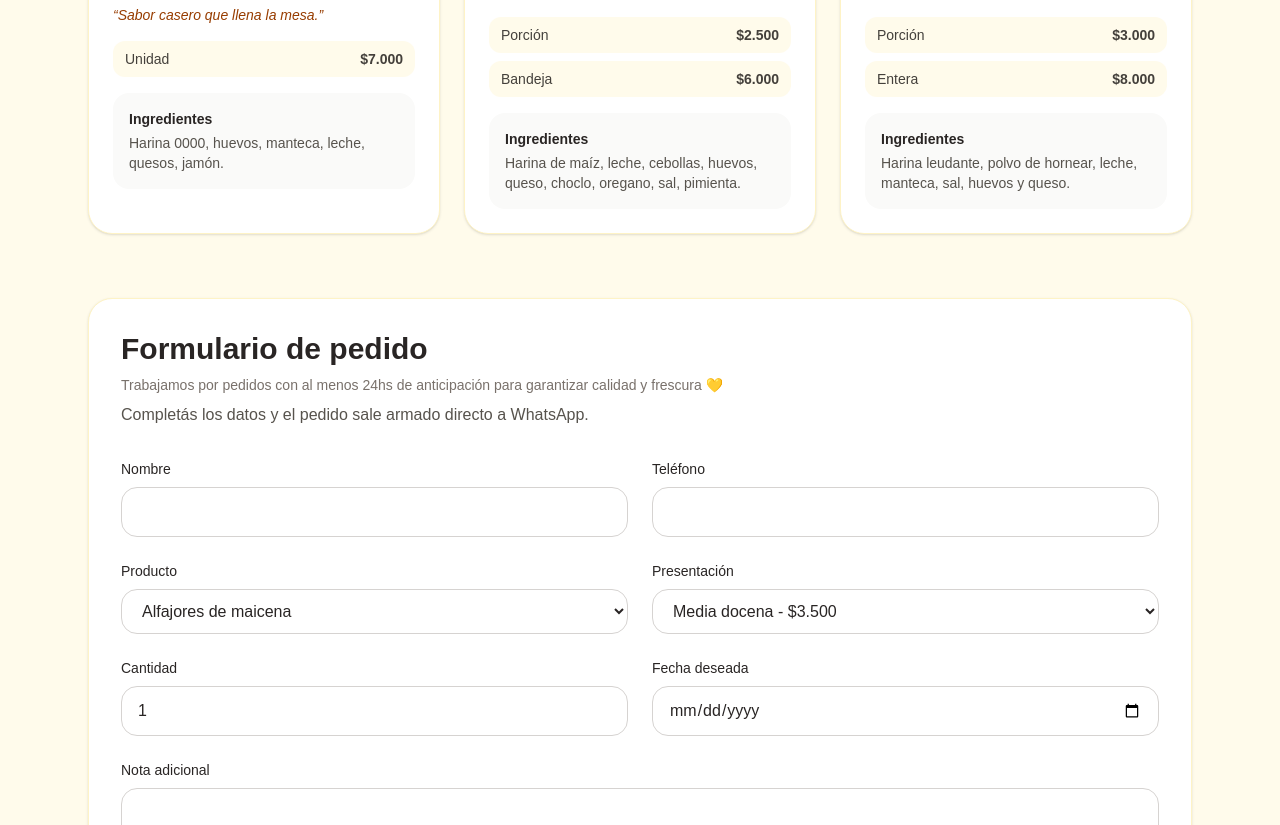
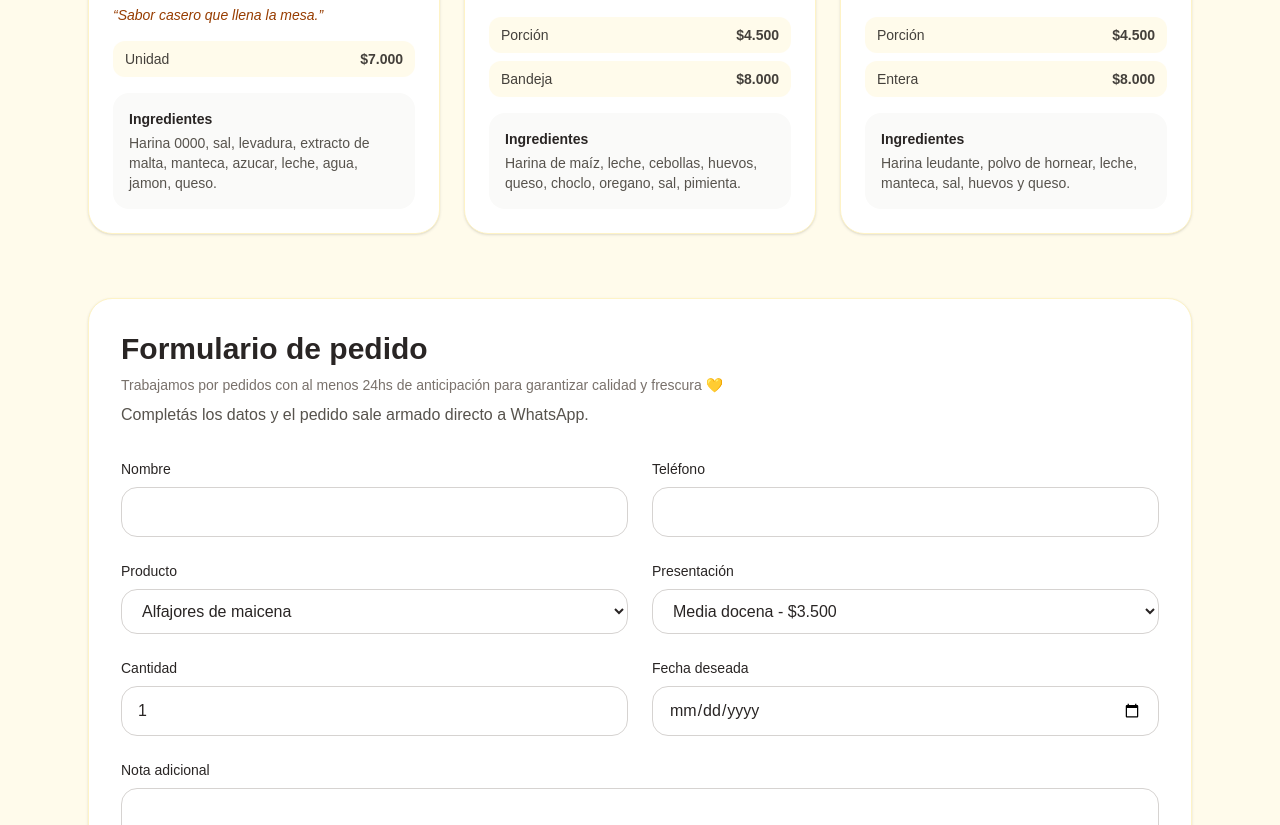
Before and after one commit to Zarzaandres/panaderia-carlita, a Next.js app: page / in a window 1280 px wide. Shown: the part 2200-3025 px from the top of the page. Built offline with nearby package versions, Linux system fonts and the light colour scheme.

Commit message:
actulizar texto

```diff
--- a/app/page.tsx
+++ b/app/page.tsx
@@ -82,14 +82,14 @@ export default function PanaderiaCarlitaWeb() {
       descripcion: 'Ideal para reuniones, picadas o para tener algo rico y práctico en casa. Molde de 25cm',
       frase: 'Sabor casero que llena la mesa.',
       imagen: '/productos/budin-pan-salado.jpg',
-      ingredientes: 'Harina 0000, huevos, manteca, leche, quesos, jamón.',
+      ingredientes: 'Harina 0000, sal, levadura, extracto de malta, manteca, azucar, leche, agua, jamon, queso.',
     },
     {
   id: 'sopa-paraguaya',
   nombre: 'Sopa paraguaya',
   variantes: [
-    { nombre: 'Porción', precio: 2500 },
-    { nombre: 'Bandeja', precio: 6000 }
+    { nombre: 'Porción', precio: 4500 },
+    { nombre: 'Bandeja', precio: 8000 }
   ],
   descripcion: 'Tarta salada tradicional, suave y con mucho sabor.',
   frase: 'Perfecta para acompañar cualquier comida.',
@@ -100,7 +100,7 @@ export default function PanaderiaCarlitaWeb() {
   id: 'torta-queso',
   nombre: 'Torta de queso',
   variantes: [
-    { nombre: 'Porción', precio: 3000 },
+    { nombre: 'Porción', precio: 4500 },
     { nombre: 'Entera', precio: 8000 }
   ],
   descripcion: 'Torta suave y cremosa, ideal para los amantes del queso.',
```
